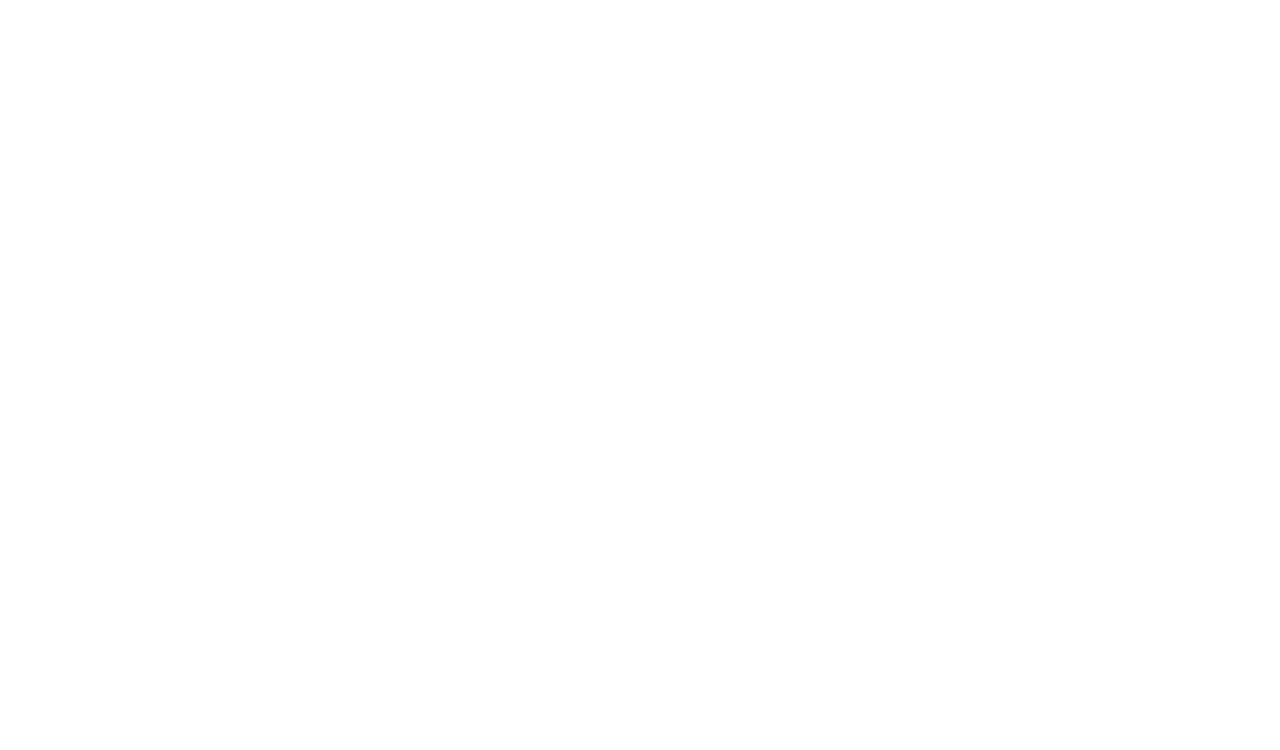
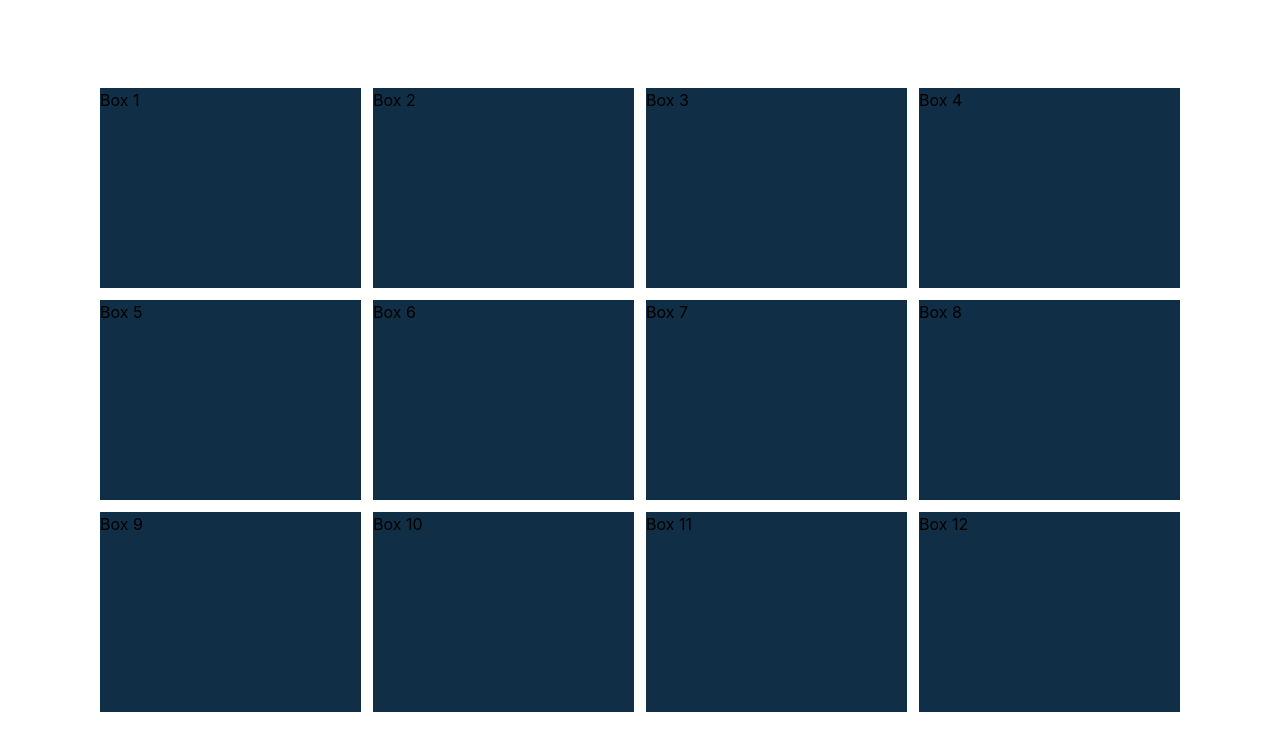
Before and after one commit to khalidallib/grid, a plain HTML site: page index.html in a window 1280 px wide. Drawn offline with Linux system fonts and the light colour scheme.

Commit message:
Updated multiple files with recent changes

```diff
--- a/assets/styles/style.css
+++ b/assets/styles/style.css
@@ -5,3 +5,21 @@
   width: min(100% - 30px, 1080px);
   margin-inline: auto;
 }
+
+/* main {
+  margin-top: 100px;
+} */
+
+.grid-container {
+  display: grid;
+  grid-template-columns: repeat(4, 1fr);
+  grid-auto-rows: minmax(200px, auto);
+  grid-gap: 12px;
+  height: 100vh;
+  place-content: center;
+  /* grid-auto-columns: minmax(100px, auto) */
+}
+
+.box {
+  background-color: rgb(16, 46, 69);
+}
--- a/index.html
+++ b/index.html
@@ -6,14 +6,29 @@
     <meta name="author" content="Khalid Alli-B">
     <meta name="description" content="My first web page">
     <meta name="keywords=" content="HTML, CSS, Web, Web Development, JavaScript">
-    <link rel="stylesheet" href="#" media="all">
+    <link rel="stylesheet" href="./assets/styles/style.css" media="all">
     <link rel="icon" href="./assets/media/favicon.png?v=2" type="image/x-icon">
     <script src="./assets/scripts/app.js"></script>
     <title>Grid</title>
   </head>
   <body>
-    <main>
-
-    </main>
+      <div class="container">
+        <main>
+          <div class="grid-container">
+            <div class="box">Box 1</div>
+            <div class="box">Box 2</div>
+            <div class="box">Box 3</div>
+            <div class="box">Box 4</div>
+            <div class="box">Box 5</div>
+            <div class="box">Box 6</div>
+            <div class="box">Box 7</div>
+            <div class="box">Box 8</div>
+            <div class="box">Box 9</div>
+            <div class="box">Box 10</div>
+            <div class="box">Box 11</div>
+            <div class="box">Box 12</div>
+          </div>
+        </main>
+      </div>
   </body>
 </html>
```
